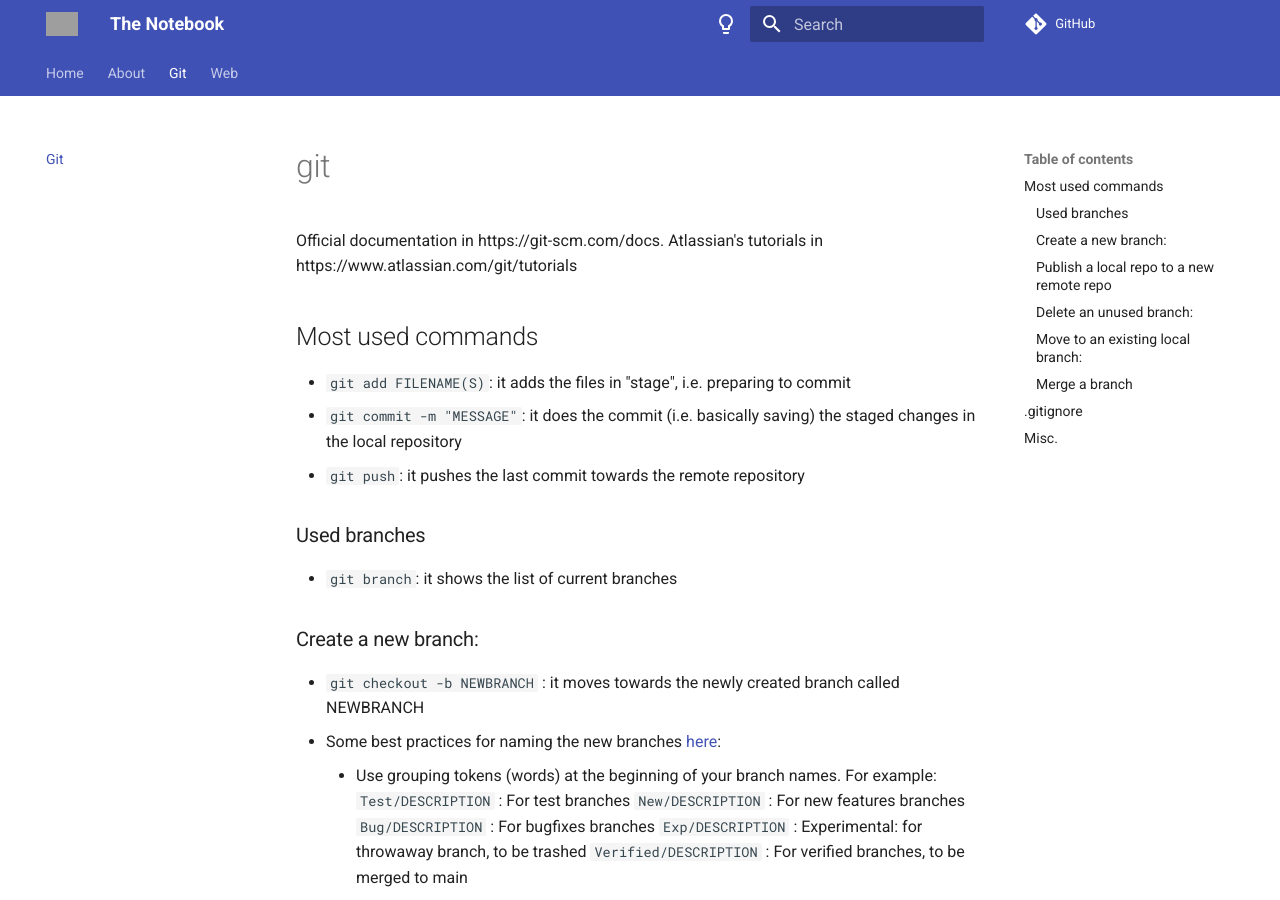
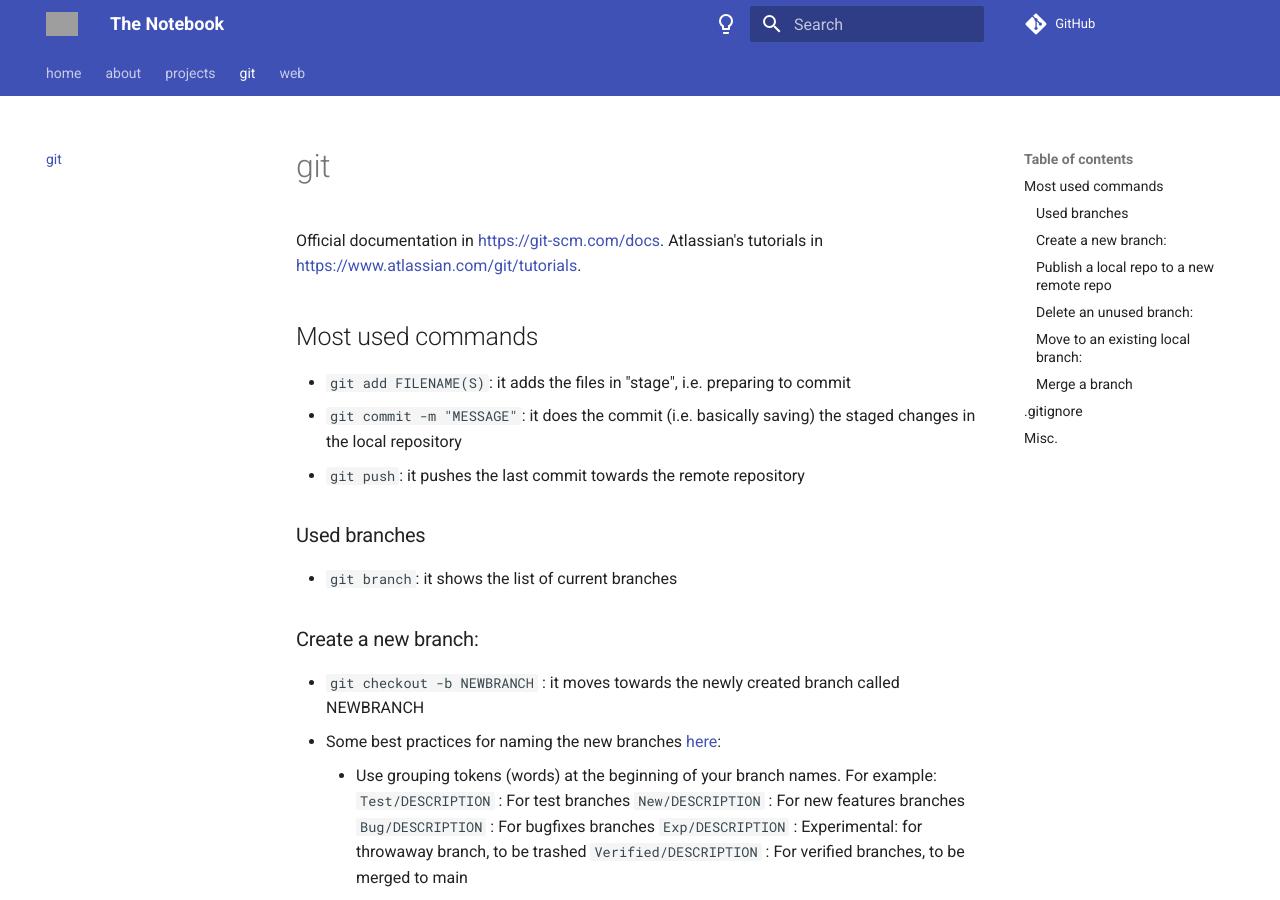
Before and after one commit to sannae/the-notebook, an MkDocs documentation site: the page built from docs/git.md, in a window 1280 px wide and 900 px high. Built offline with MkDocs 1.6.1 and Material for MkDocs 9.7.7, drawn with Linux system fonts in a browser that asks for light colours; emoji names are drawn with the system emoji font; comment, search, counter and statistics services are not loaded; grey boxes are pictures that could not be loaded.

Commit message:
Added projects page

```diff
--- a/docs/git.md
+++ b/docs/git.md
@@ -1,6 +1,6 @@
 # git
-Official documentation in https://git-scm.com/docs.
-Atlassian's tutorials in https://www.atlassian.com/git/tutorials
+Official documentation in [https://git-scm.com/docs](https://git-scm.com/docs).
+Atlassian's tutorials in [https://www.atlassian.com/git/tutorials](https://www.atlassian.com/git/tutorials).
 
 ## Most used commands
 * `git add FILENAME(S)`: it adds the files in "stage", i.e. preparing to commit
--- a/mkdocs.yml
+++ b/mkdocs.yml
@@ -2,11 +2,12 @@
 
 # Nav bar
 nav:
-  - Home: index.md
-  - About: about.md
-  - Git: git.md
-  - Web:
-    - Django: web/django.md
+  - home: index.md
+  - about: about.md
+  - projects: projects.md
+  - git: git.md
+  - web:
+    - django: web/django.md
 
 # Repo info
 repo_url: https://github.com/sannae/the-notebook
```
Also changed, not shown: docs/projects.md (added, +32 -0 lines), docs/web/django.md (+15 -16 lines), readme.md (+4 -1 lines).
